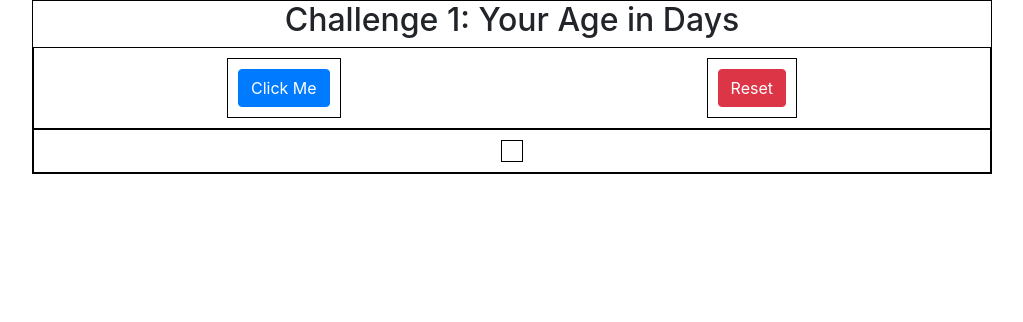
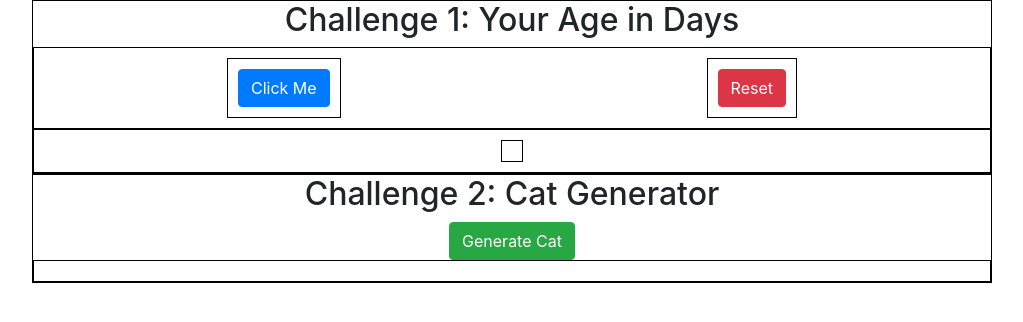
Before and after one commit to unuoma/challenge1, a plain HTML site: page index.html in a window 1280 px wide. Shown: the whole page, without its empty margins (128-1151 px from the left). Drawn offline with nearby package versions, Linux system fonts and the light colour scheme.

Commit message:
challenge 2

```diff
--- a/index.html
+++ b/index.html
@@ -24,7 +24,13 @@
             <div id="flex-box-result"></div>
         </div>
     </div>
+    <div class="container-2">
+        <h2>Challenge 2: Cat Generator</h2>
+        <button class="btn btn-success" id="cat-generator" onclick="generateCat()">Generate Cat</button>
 
+        <div class="flex-box-container-2" id="flex-cat-gen"></div>
+
+    </div>
     <script src="static/js/script.js"></script>
 </body>
 </html>
--- a/static/JS/script.js
+++ b/static/JS/script.js
@@ -12,3 +12,10 @@ function ageInDays(){
 function reset() {
     document.getElementById('ageInDayz').remove();
 }
+
+function generateCat () {
+    let image = document.createElement('img');
+    let div = document.getElementById('flex-cat-gen');
+    image.src = "https://thecatapi.com/api/images/get?format=src&type=gif&size=small"
+    div.appendChild(image);
+}
--- a/static/css/css.css
+++ b/static/css/css.css
@@ -1,4 +1,4 @@
-.container-1 {
+.container-1, .container-2 {
     border: 1px solid black;
     width: 75%;
     margin: 0 auto;
@@ -6,7 +6,7 @@
 
 }
 
-.flex-box-container-1 {
+.flex-box-container-1, .flex-box-container-2 {
     display: flex;
     border: 1px solid black;
     padding: 10px ;
@@ -21,3 +21,9 @@
     border: 1px solid black;
     align-items: center;
 }
+
+
+.flex-box-container-2 img {
+    margin: 10px;
+    box-shadow: 0px 10px 50px rgba(0, 0, 0, 0.7);
+}
```
